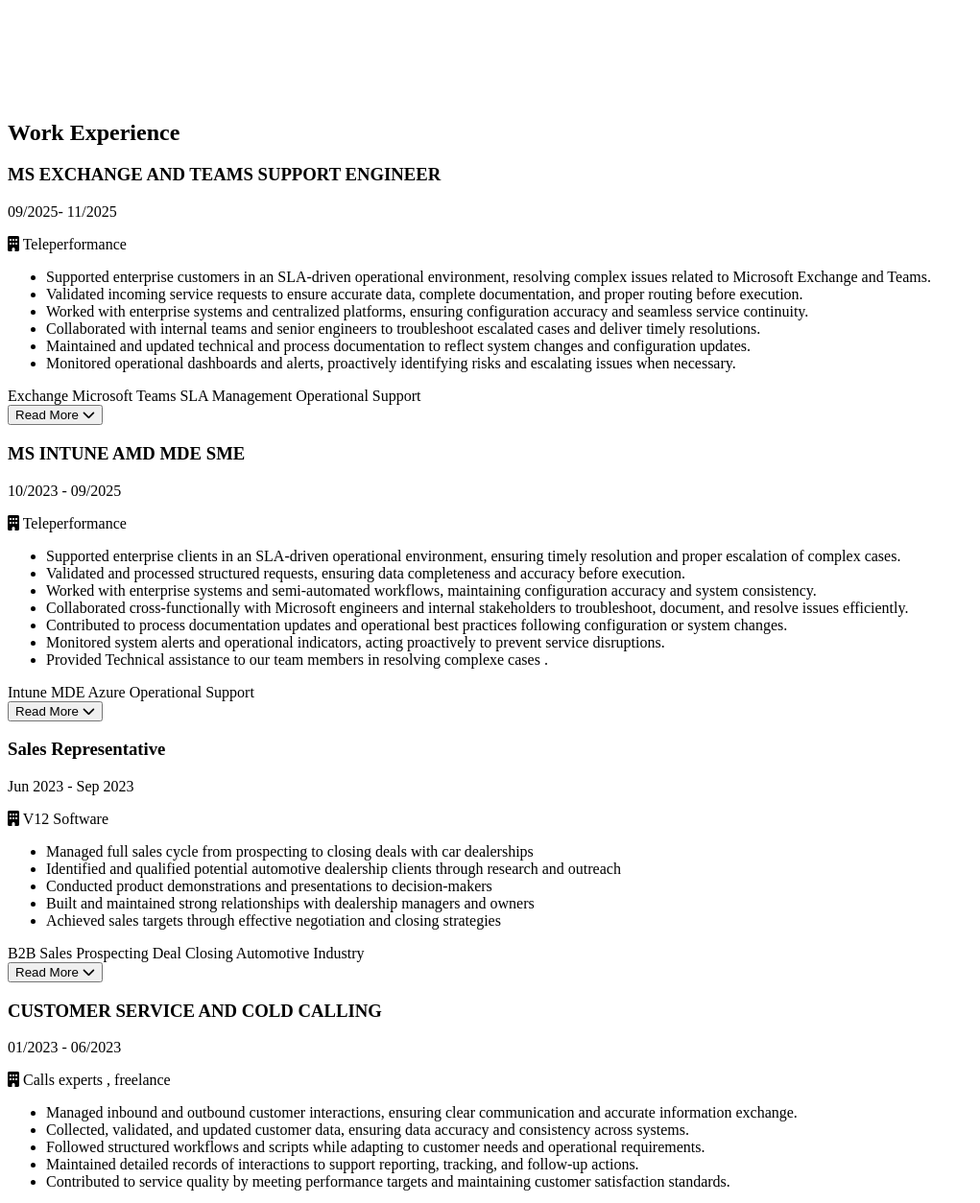
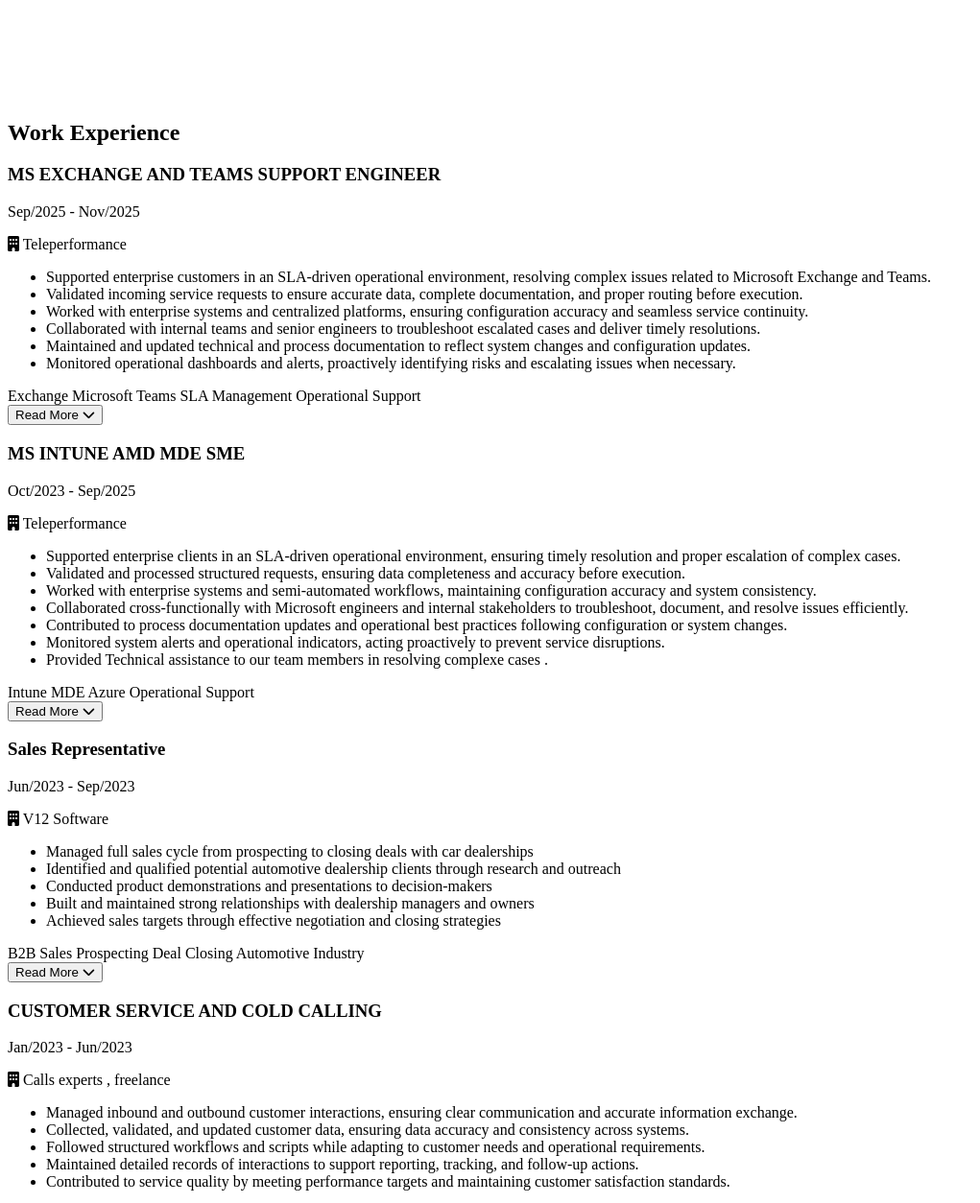
Before and after one commit to play-makers/Testwebsite, a website with bundled scripts: page index.html in a window 1280 px wide. Shown: the part 2549-3803 px from the top of the page at 96% size, without its empty margins (0-1021 px from the left). Built offline with nearby package versions, Linux system fonts and the light colour scheme.

Commit message:
Bug fixing

```diff
--- a/index.html
+++ b/index.html
@@ -324,7 +324,7 @@
             <div class="timeline-content">
               <div class="timeline-header">
                 <h3>MS EXCHANGE AND TEAMS SUPPORT ENGINEER</h3>
-                <span class="timeline-date">09/2025- 11/2025</span>
+                <span class="timeline-date">Sep/2025 - Nov/2025</span>
               </div>
               <p class="timeline-company">
                 <i class="fas fa-building"></i> Teleperformance
@@ -377,7 +377,7 @@
             <div class="timeline-content">
               <div class="timeline-header">
                 <h3>MS INTUNE AMD MDE SME</h3>
-                <span class="timeline-date">10/2023 - 09/2025</span>
+                <span class="timeline-date">Oct/2023 - Sep/2025</span>
               </div>
               <p class="timeline-company">
                 <i class="fas fa-building"></i> Teleperformance
@@ -434,7 +434,7 @@
             <div class="timeline-content">
               <div class="timeline-header">
                 <h3>Sales Representative</h3>
-                <span class="timeline-date">Jun 2023 - Sep 2023</span>
+                <span class="timeline-date">Jun/2023 - Sep/2023</span>
               </div>
               <p class="timeline-company">
                 <i class="fas fa-building"></i> V12 Software
@@ -481,7 +481,7 @@
             <div class="timeline-content">
               <div class="timeline-header">
                 <h3>CUSTOMER SERVICE AND COLD CALLING</h3>
-                <span class="timeline-date">01/2023 - 06/2023</span>
+                <span class="timeline-date">Jan/2023 - Jun/2023</span>
               </div>
               <p class="timeline-company">
                 <i class="fas fa-building"></i> Calls experts , freelance
```
